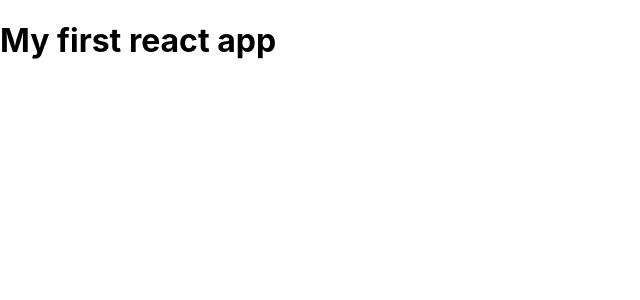
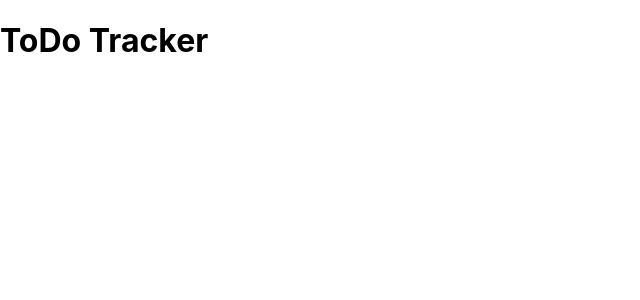
Before and after one commit to erias04/react-todo-app, a React (Create React App) app: page / in a window 1280 px wide. Shown: the top 300 px of the page, without its empty margins (0-640 px from the left). Built offline with nearby package versions, Linux system fonts and the light colour scheme.

Commit message:
create arrrow function in Header.js and import into App.js

```diff
--- a/src/App.js
+++ b/src/App.js
@@ -1,8 +1,9 @@
+import Header from './components/Header.js'
 
 function App() {
   return (
     <div className="container">
-     <h1>My first react app</h1>
+      <Header />
     </div>
   );
 }
--- a/src/components/Header.js
+++ b/src/components/Header.js
@@ -0,0 +1,11 @@
+import React from 'react'
+
+const Header = () => {
+    return (
+        <div>
+            <h1>ToDo Tracker</h1>
+        </div>
+    )
+}
+
+export default Header
```
